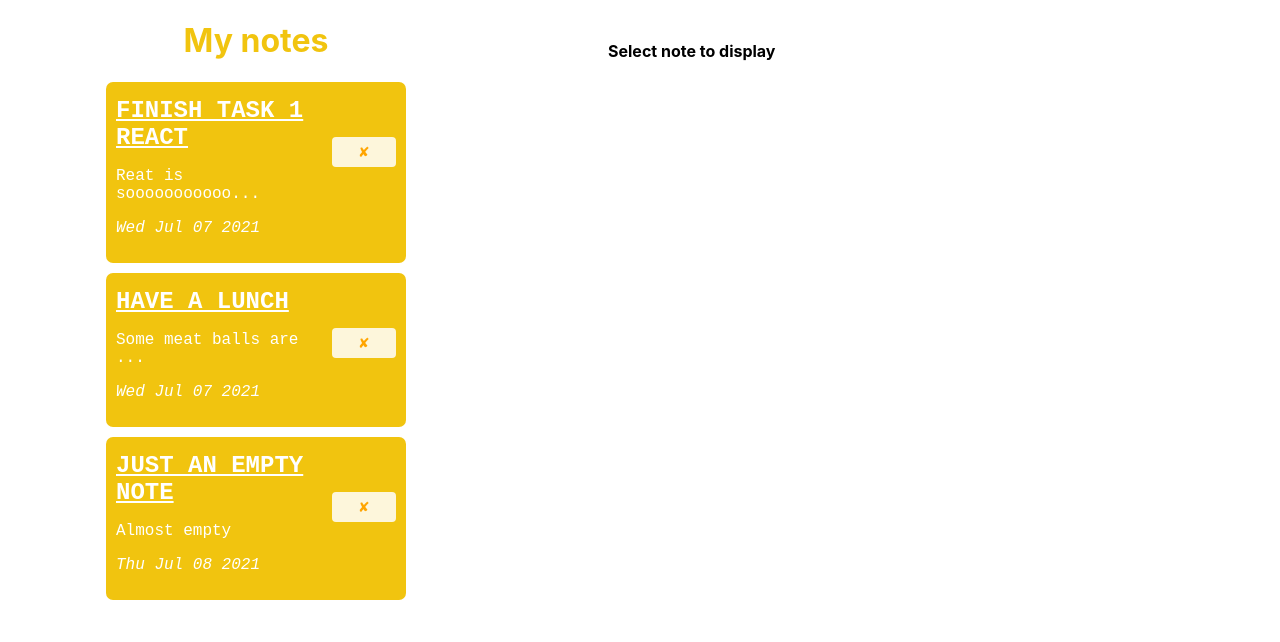
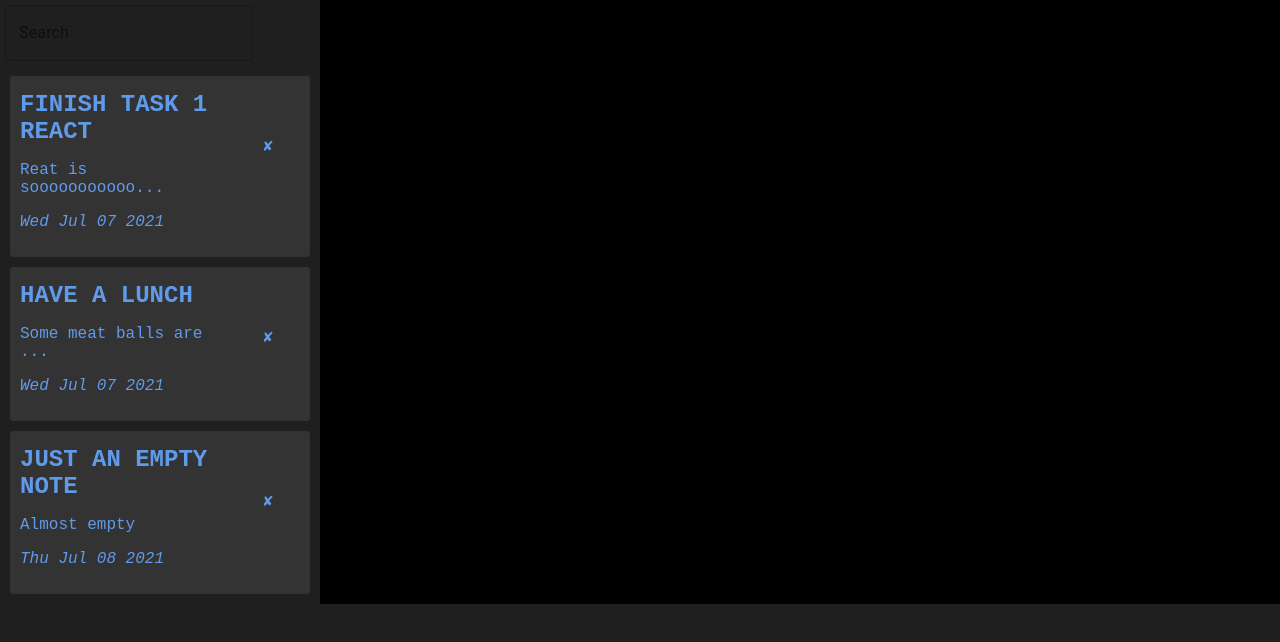
Before and after one commit to dapodev/ITechArt_Front-End, a React (Create React App) app in the folder note-app/: page / in a window 1280 px wide. Shown: the top 642 px of the page. Built offline with nearby package versions, Linux system fonts and the light colour scheme.

Commit message:
side panels introduced, base colors chosen

```diff
--- a/note-app/src/App.js
+++ b/note-app/src/App.js
@@ -3,7 +3,7 @@ import MyNotes from './pages/myNotes/myNotes';
 
 function App() {
   return (
-    <div>
+    <div style={{backgroundColor: '#1f1f1f', minHeight: '100vh'}}>
       <MyNotes></MyNotes>
     </div>
   );
--- a/note-app/src/components/note-list/item/NoteItem.jsx
+++ b/note-app/src/components/note-list/item/NoteItem.jsx
@@ -4,16 +4,16 @@ import { Styles } from './styles';
 import { Button } from '@material-ui/core';
 
 function NoteItem({ note, onSelect }) {
-  let wrapperStyle;
+  let totalWrapperStyle;
 
   if (note.isActive) {
-    wrapperStyle = { ...Styles.itemWrapper, ...Styles.itemWrapper_active };
+    totalWrapperStyle = { ...Styles.itemWrapper, ...Styles.itemWrapper_active };
   } else {
-    wrapperStyle = { ...Styles.itemWrapper };
+    totalWrapperStyle = { ...Styles.itemWrapper };
   }
 
   return (
-    <div style={wrapperStyle} onClick={onSelect.bind(null, note)}>
+    <div style={totalWrapperStyle} onClick={onSelect.bind(null, note)}>
       <div style={Styles.itemContent}>
         <p style={Styles.itemTitle}>{note.title}</p>
         <p>
--- a/note-app/src/components/note-list/item/styles.js
+++ b/note-app/src/components/note-list/item/styles.js
@@ -1,18 +1,17 @@
 export const Styles = {
   itemWrapper: {
-    backgroundColor: '#f1c40f',
-    color: '#fff',
+    backgroundColor: '#333333',
+    color: '#609BEB',
     fontFamily: 'Courier New',
     padding: '10px',
     margin: '10px',
-    borderRadius: '7px',
+    borderRadius: '3px',
     display: 'flex',
     justifyContent: 'space-between'
   },
 
   itemTitle: {
       textTransform: 'uppercase',
-      textDecoration: 'underline',
       fontWeight: 'bold',
       fontSize: '24px',
       margin: '5px 0',
@@ -20,13 +19,13 @@ export const Styles = {
 
   closeButton: {
     margin: '45px 0',
-    color: 'orange',
-    backgroundColor: 'rgb(255, 255, 255, 0.85)',
+    color: '#609BEB',
+    backgroundColor: 'transparent',
     height: '30px',
   },
 
   itemWrapper_active: {
-    backgroundColor: '#fff',
+    backgroundColor: 'rgb(255,255,255, 0.2)',
     color: '#f1c40f',
     boxShadow: '#f1c40f 0 0 5px',
     transition: '0.3s',
--- a/note-app/src/index.css
+++ b/note-app/src/index.css
@@ -1,3 +1,5 @@
+@import url('https://fonts.googleapis.com/css?family=Josefin+Sans');
+
 body {
   margin: 0;
   font-family: -apple-system, BlinkMacSystemFont, 'Segoe UI', 'Roboto', 'Oxygen',
--- a/note-app/src/pages/myNotes/myNotes.jsx
+++ b/note-app/src/pages/myNotes/myNotes.jsx
@@ -1,6 +1,7 @@
 import React from 'react';
 import NoteList from '../../components/note-list/noteList';
 import { Styles } from './styles';
+import { TextField } from '@material-ui/core'
 
 function MyNotes() {
   const notes = [
@@ -42,16 +43,16 @@ function MyNotes() {
   }
 
   return (
-    <div style={{ display: 'flex', justifyContent: 'space-around' }}>
-      <div>
-        <h1 style={{ textAlign: 'center', color: '#f1c40f' }}>My notes</h1>
+    <div style={{ display: 'flex' }}>
+      <div style={Styles.sideNotePanel}>
+        <TextField variant='outlined' color='white' label='Search' style={{color: 'white', margin: '5px'}}></TextField>
         <NoteList
           style={Styles.noteList}
           notes={noteList}
           onSelect={onSelectNote}
         ></NoteList>
       </div>
-      <div style={Styles.infoDisplay}>
+      <div style={Styles.sideInfoDisplay}>
         {activeNote === null ? (
           <h4>Select note to display</h4>
         ) : (
--- a/note-app/src/pages/myNotes/styles.js
+++ b/note-app/src/pages/myNotes/styles.js
@@ -5,9 +5,12 @@ export const Styles = {
     margin: '0 auto',
   },
 
-  infoDisplay: {
-    margin: '20px 0',
-    width: '45vw',
-    minWidth: '350px',
+  sideInfoDisplay: {
+    backgroundColor: '#000',
+    width: '100%'
+  },
+
+  sideNotePanel: {
+    width: '27vw',
   }
 };
```
